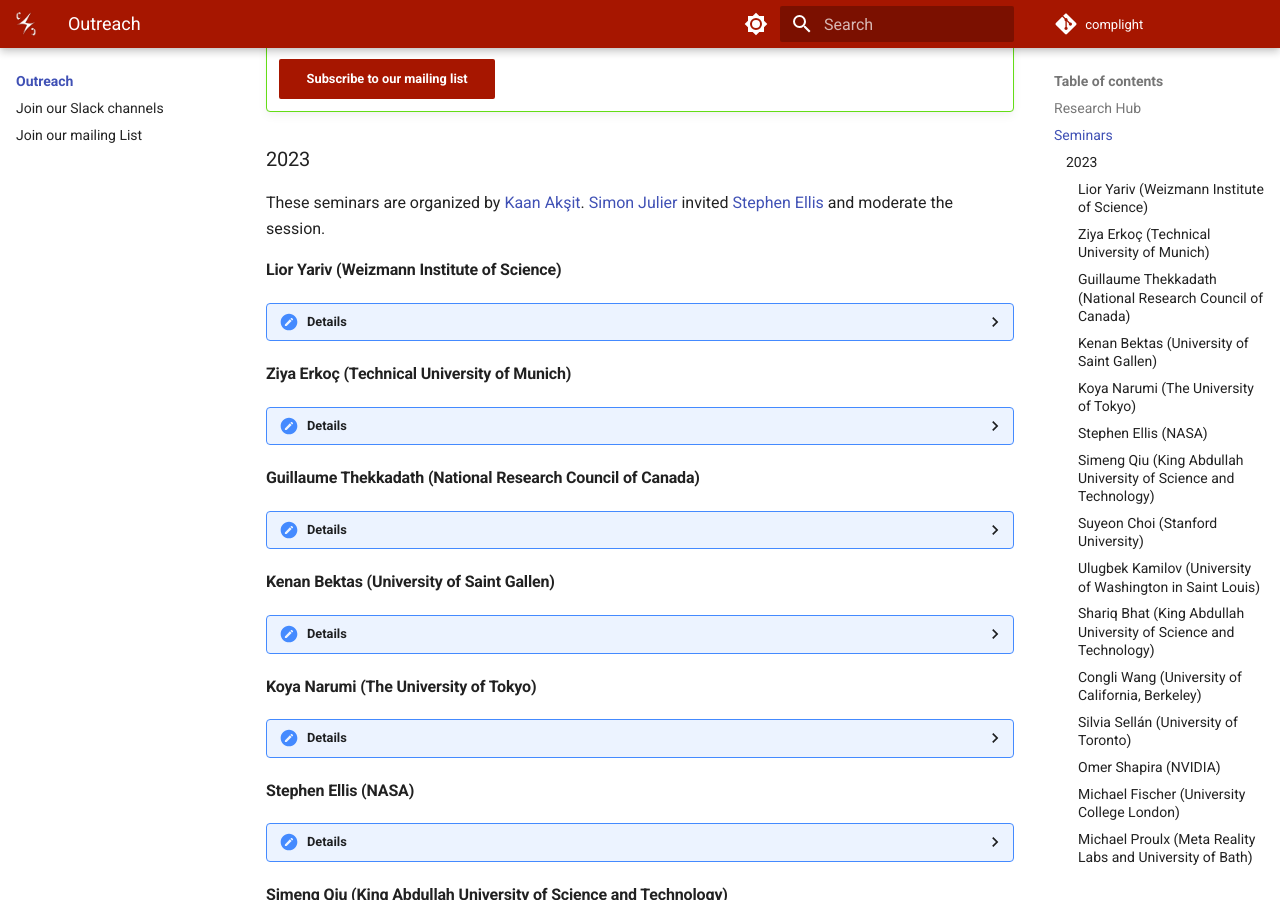
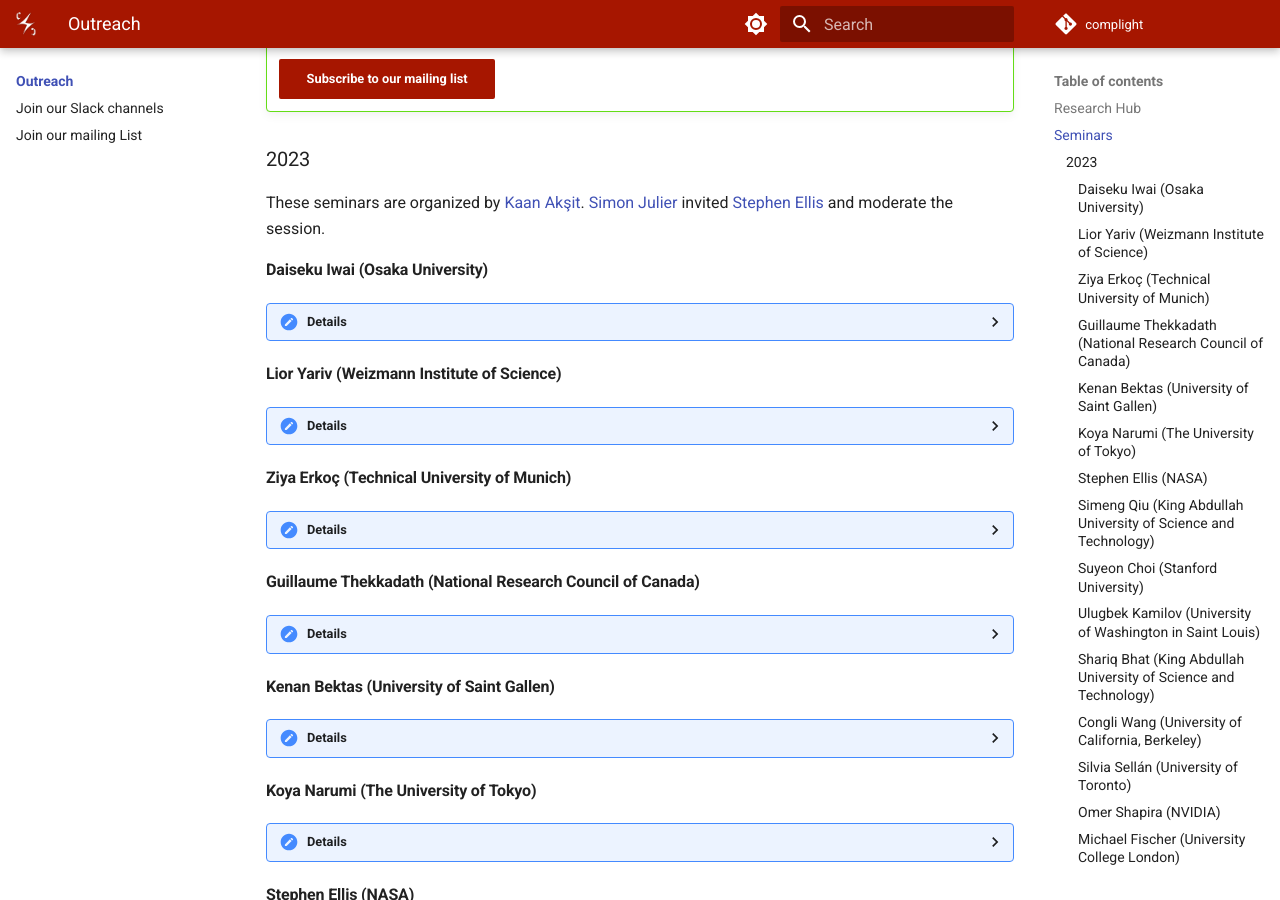
Before and after one commit to complight/complight.github.io, an MkDocs documentation site: the page built from docs/outreach/index.md, in a window 1280 px wide and 900 px high, scrolled down 1042 px. Built offline with MkDocs 1.6.1 and Material for MkDocs 9.7.7, drawn with Linux system fonts in a browser that asks for light colours.

Commit message:
Updating the outreach page.

```diff
--- a/docs/outreach/index.md
+++ b/docs/outreach/index.md
@@ -35,6 +35,18 @@ Overall, seminars are a blend of internal and external presenters.
 ### 2023
 These seminars are organized by [Kaan Akşit](https://kaanaksit.com).
 [Simon Julier](https://profiles.ucl.ac.uk/2907) invited [Stephen Ellis](https://ieeexplore.ieee.org/author/37300428000) and moderate the session.
+
+
+#### Daiseku Iwai (Osaka University)
+??? Details
+    **Date:**
+    29th November 2023
+
+    **Presenter:** [Daisuke Iwai](https://daisukeiwai.org/), Associate Professor at Osaka University
+
+    **Title:** Computational displays in projection mapping
+
+    **Watch:** [Recording (Password protected)](https://liveuclac-my.sharepoint.com/:v:/g/personal/ucackak_ucl_ac_uk/EVbVyI7WM2dCn1r6hoVq3B4BY0M9NwOvfGFcWJXE9jll2g?e=LS78Yg)
 
 
 #### Lior Yariv (Weizmann Institute of Science)
```
